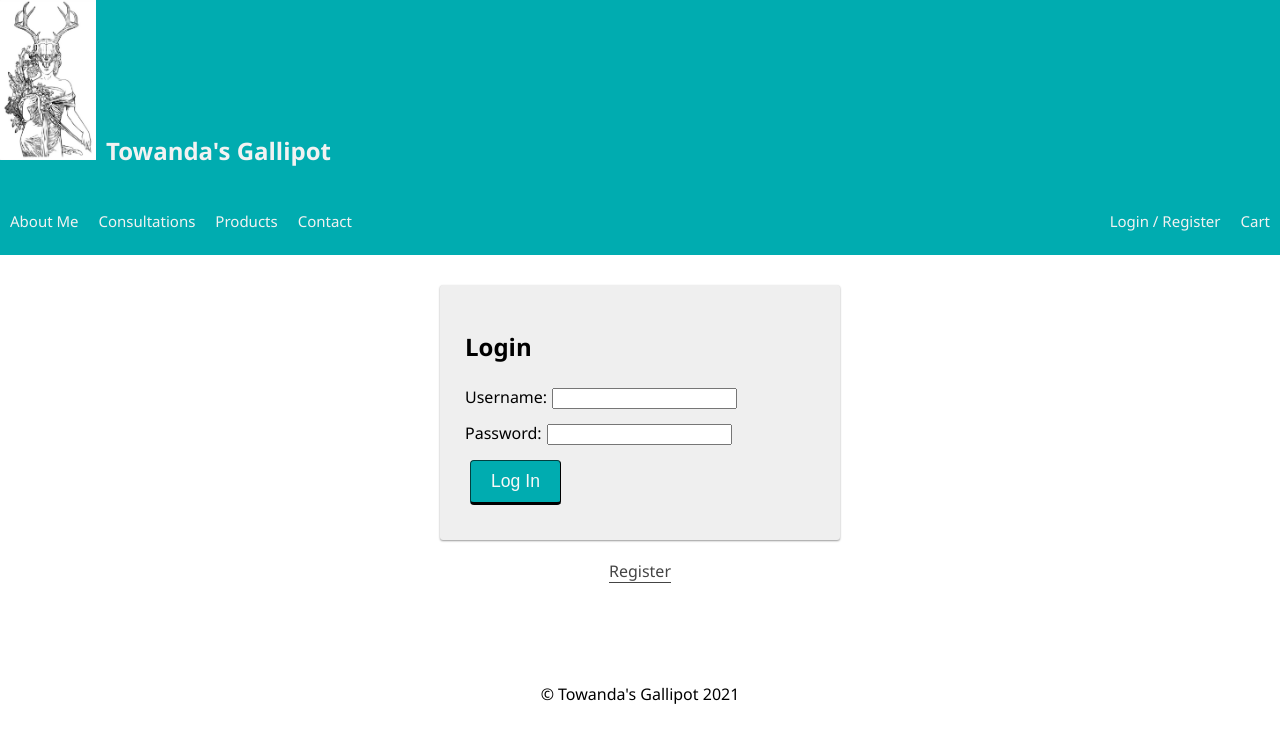
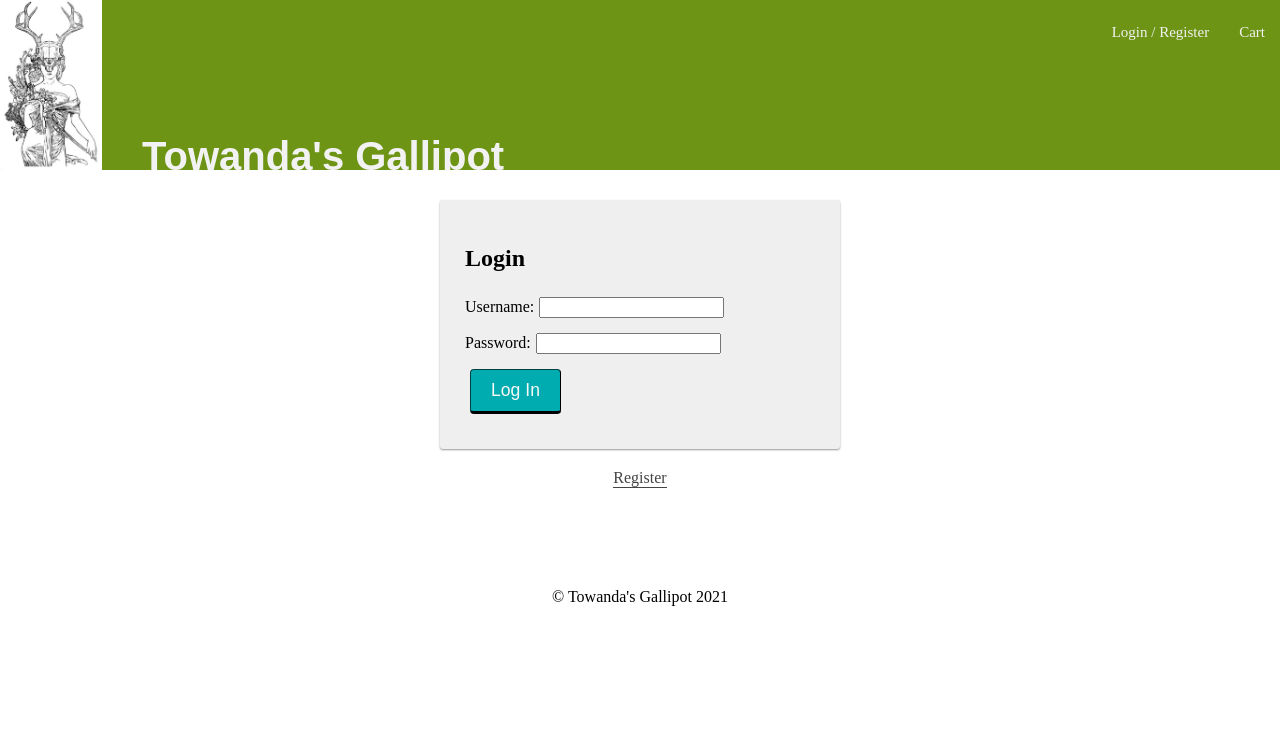
Before and after one commit to korchard/towandas-gallipot, a React app: page /#/user in a window 1280 px wide. Built offline with nearby package versions, Linux system fonts and the light colour scheme; no server answers.

Commit message:
working on adding the logo to the nav bar

```diff
--- a/src/components/App/App.css
+++ b/src/components/App/App.css
@@ -5,7 +5,7 @@ body,
 }
 
 body {
-  font-family: 'Segoe UI', Tahoma, Geneva, Verdana, sans-serif;
+  font-family: serif;
   margin: 0px;
 }
 
--- a/src/components/Nav/Nav.css
+++ b/src/components/Nav/Nav.css
@@ -1,29 +1,26 @@
 .logo {
-  height: 20vh;
+  height: 170px;
   width: auto;
-}
-
-.nav-title {
-    font-size: 24px;
-    font-weight: 700;
-    display: inline-block;
-    color: #f2f2f2;
-    padding-left: 10px;
-    text-align: center;
+  margin: 0;
 }
 
 .nav {
   margin: 0 0 30px;
-  background-color: #00acb0;
+  background-color: #6d9414;
   overflow: hidden;
+  height: 170px;
+}
+
+.nav-block {
+  display: inline-block;
 }
 
 .nav-link {
   float: left;
   color: #f2f2f2;
-  background-color: #00acb0;
+  background-color: #6d9414;
   text-align: center;
-  padding: 24px 10px;
+  padding: 24px 15px;
   text-decoration: none;
   font-size: 15px;
 
@@ -35,9 +32,19 @@
 }
 
 .nav-link:hover {
-  background-color: #008183;
+  background-color: #648b16;
 }
 
 .nav-right {
   float: right;
+  font-family: serif;
 }
+
+.nav-title {
+  font-size: 40px;
+  font-weight: 700;
+  display: inline-block;
+  color: #f2f2f2;
+  padding-left: 40px;
+  font-family: fantasy;
+}
--- a/src/components/Nav/Nav.js
+++ b/src/components/Nav/Nav.js
@@ -21,23 +21,11 @@ const Nav = (props) => {
 
   return (
     <div className="nav">
+      <div className="nav-block">
       <img src={window.location.origin + '/images/logo.jpg'} alt="herb witch logo" className="logo"/>
       <Link to="/home">
         <h2 className="nav-title">Towanda's Gallipot</h2>
       </Link>
-      <div className="nav-bottom">
-        <Link className="nav-link" to="/about">
-          About Me
-        </Link>
-        <Link className="nav-link" to="/consultations">
-          Consultations
-        </Link>
-        <Link className="nav-link" to="/product">
-          Products
-        </Link>
-        <Link className="nav-link" to="/contact">
-          Contact
-        </Link>
       </div>
       <div className="nav-right">
         <Link className="nav-link" to={loginLinkData.path}>
@@ -70,6 +58,23 @@ const Nav = (props) => {
           </>
         )}
       </div>
+      {/* <Link to="/home">
+        <h2 className="nav-title">Towanda's Gallipot</h2>
+      </Link>
+      <div className="nav-bottom">
+        <Link className="nav-link" to="/about">
+          About Me
+        </Link>
+        <Link className="nav-link" to="/consultations">
+          Consultations
+        </Link>
+        <Link className="nav-link" to="/product">
+          Products
+        </Link>
+        <Link className="nav-link" to="/contact">
+          Contact
+        </Link>
+      </div> */}
     </div>
   );
 };
```
